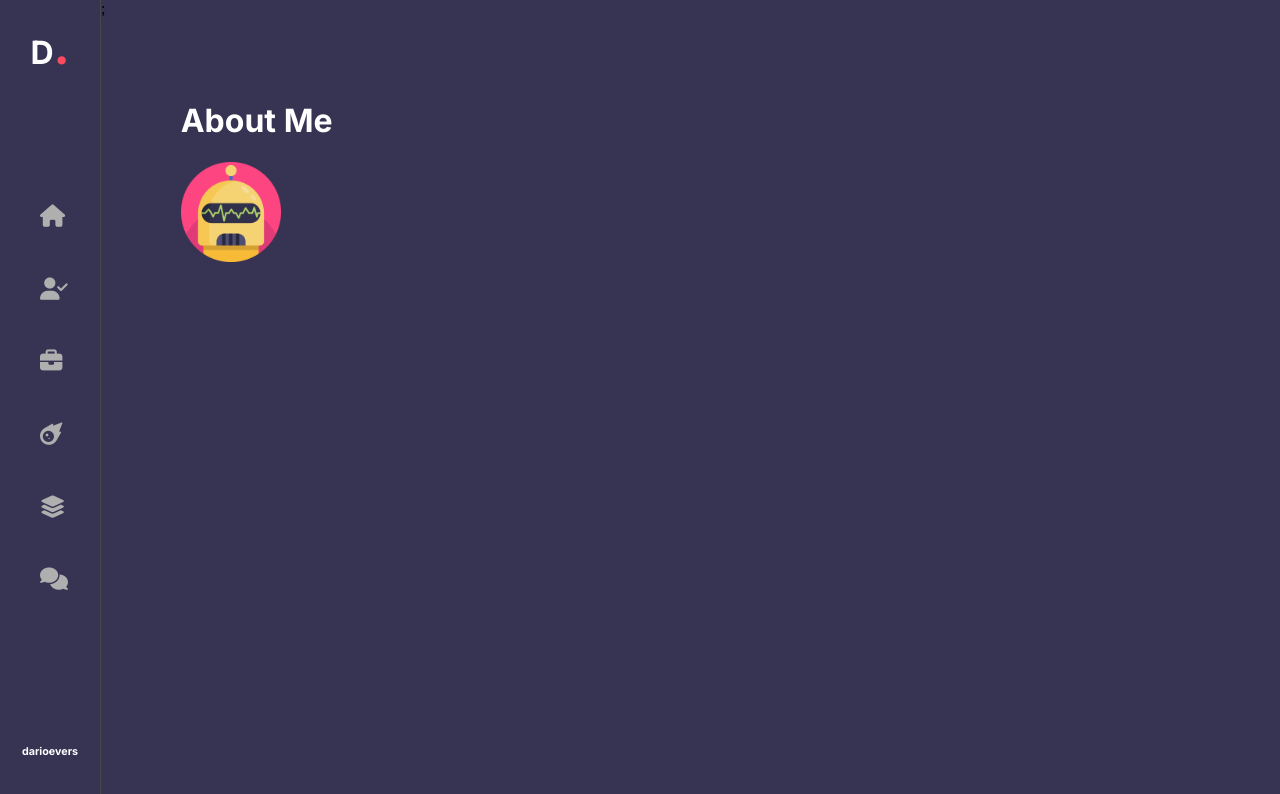
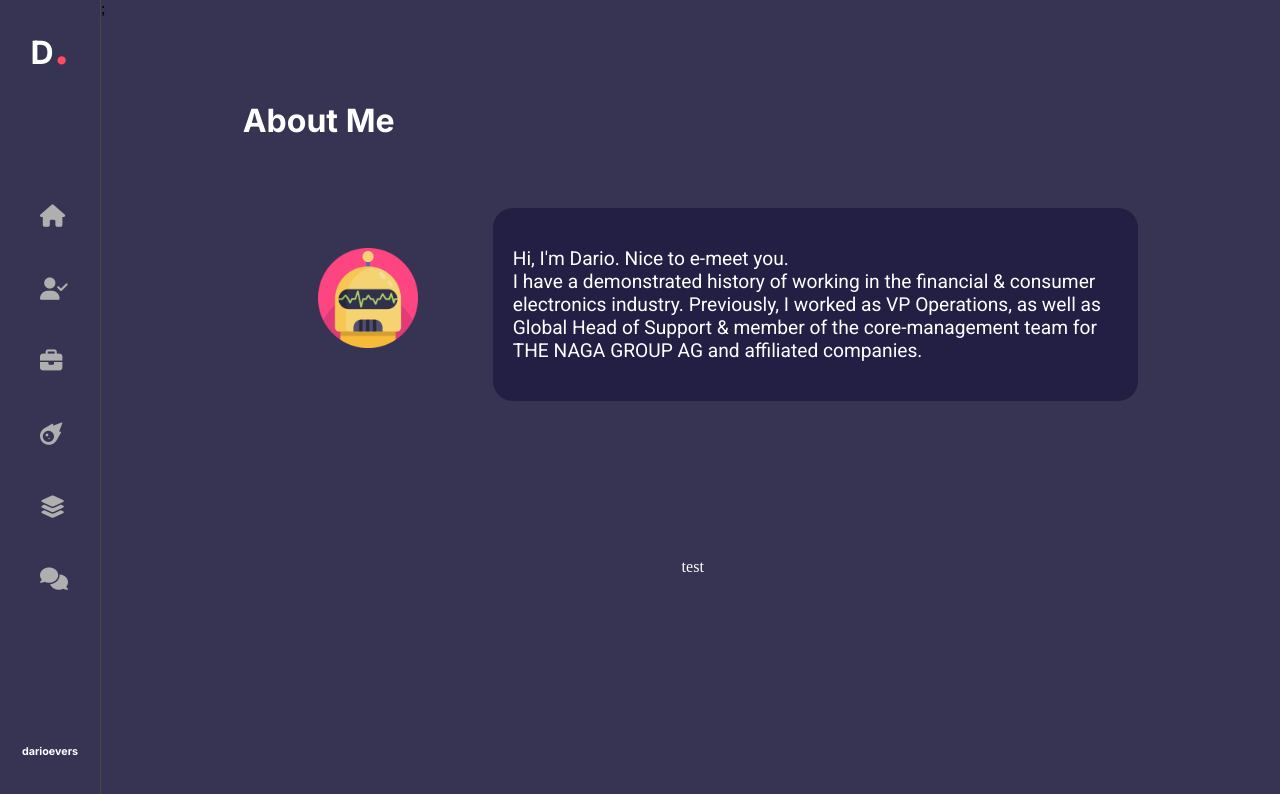
Before and after one commit to darioevers/portfolio_v2, a React (Create React App) app: page /about in a window 1280 px wide. Shown: the top 794 px of the page. Built offline with nearby package versions, Linux system fonts and the light colour scheme.

Commit message:
added aboutme structure

```diff
--- a/src/components/About.js
+++ b/src/components/About.js
@@ -12,8 +12,13 @@ const About = () => {
       <img src={avatar} class="avatar"></img>
       </div>
       <div class="about_content_mid_r">
+        <div class="about_content_mid_r_inner">
+        <p>Hi, I'm Dario. Nice to e-meet you.<br></br>I have a demonstrated history of working in the financial & consumer electronics industry. Previously, I worked as VP Operations, as well as Global Head of Support & member of the core-management team for THE NAGA GROUP AG and affiliated companies.</p>
+        </div>
       </div>
-      <div class="about_content bot"></div>
+      <div class="about_content_bot">
+        test
+      </div>
     </div>
     </div>
     </div>
--- a/src/components/Home.js
+++ b/src/components/Home.js
@@ -9,7 +9,7 @@ const Home = () => {
     <img src={avatar} class="avatar"></img>
     </div>
     <div class="home_content">
-      <h2>Dario Evers</h2>
+      <h1>Dario Evers</h1>
     </div>
     <div class="home_content">
       <p>I'm a Web Developer</p>
--- a/src/sass/components/__components-dir.scss
+++ b/src/sass/components/__components-dir.scss
@@ -2,3 +2,4 @@
 @import "./sidebar";
 @import "./home";
 @import "./contact";
+@import "./about"
--- /dev/null
+++ b/src/sass/components/_about.scss
@@ -0,0 +1,102 @@
+// CONTACT STYLES
+
+// MAIN FRAME
+
+.about_content {
+    margin: 0 auto;
+    width: 900px;
+    // height: 20px;
+    text-align: center;
+    color: white;
+    display: flex;
+    flex-wrap: wrap;
+}
+
+// INNER CONTENT FRAME
+
+.about_content_top {
+    // HEADER/TITLE FRAME
+    width: 900px;
+    height: 16vh;
+    text-align: left;
+}
+
+.about_content_mid_l {
+    // LEFT SIDE CONTENT FRAME
+    width: 250px;
+    height: 310px;
+    padding-top: 40px;
+    text-align: center;
+
+}
+
+.about_content_mid_r {
+    // DESCRIPTION OUTER BOX
+    width: 645px;
+    height: 350px;
+}
+
+.about_content_mid_r_inner {
+        // DESCRIPTION INNER BOX
+        text-align: left;
+        font-size: 1.2em;
+        padding: 20px;
+        justify-content: space-evenly;
+        background-color: #231f44;
+        border-radius: 20px;
+}
+
+.about_content_bot {
+    // BOTTOM BOX
+    width: 900px;
+    height: 150px;
+}
+
+// FORM
+// MORE FORM & BUTTON IS IN ABSTRACTS FOLDER
+
+.input_button {
+    background-color: $highlight-color-red;
+    color: white;
+    font-size: 1.1rem;
+    height: 55px;
+    border: none;
+    border-radius: 30px;
+    width: 150px;
+    transition-duration: 0.8s;
+}
+
+.input_button:hover {
+    background-color: #f51e37;
+    transition-duration: 0.8s;
+    transform: scale(1.1);
+}
+
+.input_name {
+    width: 280px;
+    margin-right: 10px;
+}
+
+.input_email {
+    width: 280px;
+    margin-left: 10px;
+}
+
+.input_text {
+    width: 600px;
+}
+
+.input_textarea {
+    min-width: 600px;
+    max-width: 600px;
+    min-height: 100px;
+    height: 150px;
+    max-height: 250px;
+    border: none;
+    border-radius: 29px;
+    margin-bottom: 20px;
+    padding: 20px 0px 0px 20px;
+    font-size: 1.1em;
+    font-weight: 100;
+
+}
```
